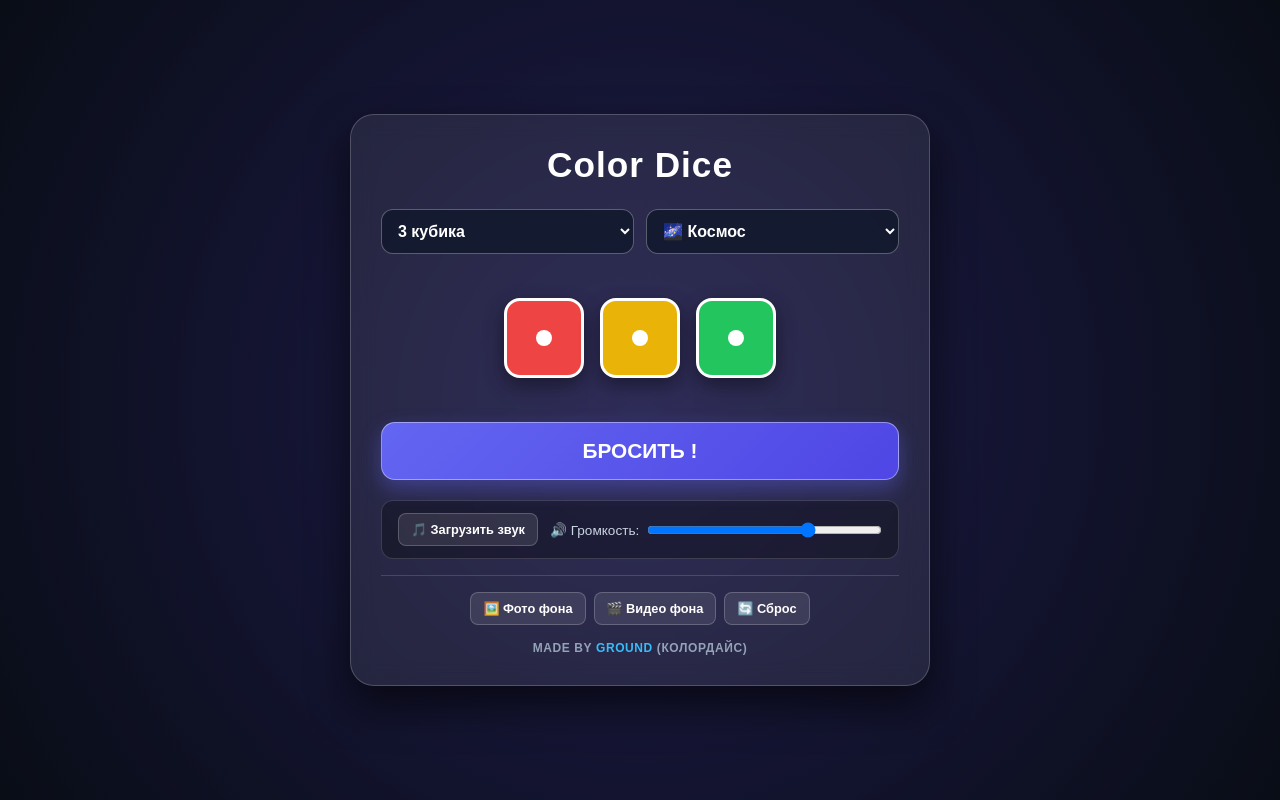
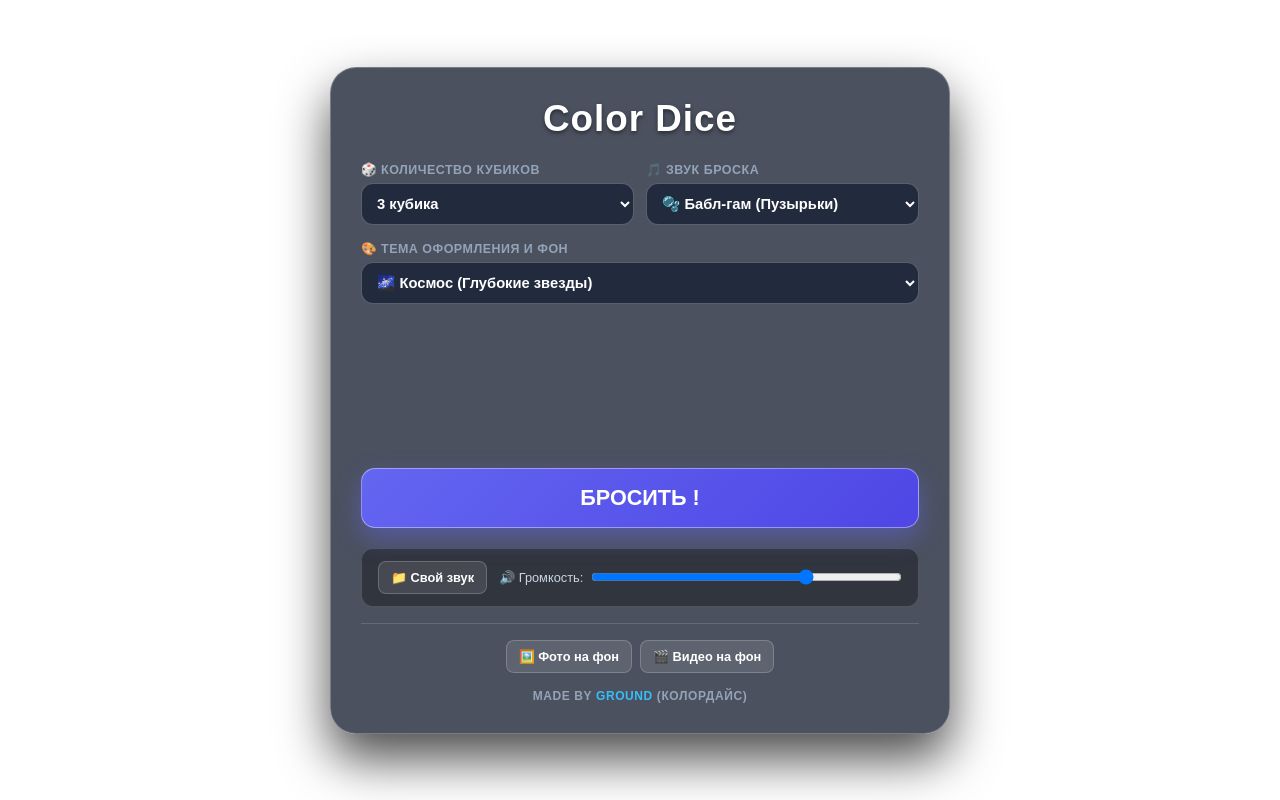
Before and after one commit to itstep5445-rgb/color-diceground228888, a plain HTML site: page index.html in a window 1280 px wide. Drawn offline with Linux system fonts and the light colour scheme.

Commit message:
Update index.html

```diff
--- a/index.html
+++ b/index.html
@@ -14,7 +14,6 @@
 
         body {
             min-height: 100vh;
-            background: radial-gradient(circle at center, #1e1b4b 0%, #090d16 100%);
             background-size: cover;
             background-position: center;
             background-attachment: fixed;
@@ -24,6 +23,7 @@
             justify-content: center;
             padding: 20px;
             color: #ffffff;
+            transition: background 0.5s ease;
         }
 
         #bgVideo {
@@ -40,43 +40,66 @@
             position: relative;
             z-index: 1;
             width: 100%;
-            max-width: 580px;
-            background: rgba(255, 255, 255, 0.08);
-            border: 1px solid rgba(255, 255, 255, 0.2);
-            border-radius: 24px;
+            max-width: 620px;
+            background: rgba(15, 23, 42, 0.75);
+            border: 1px solid rgba(255, 255, 255, 0.25);
+            border-radius: 26px;
             padding: 30px;
-            box-shadow: 0 20px 40px rgba(0, 0, 0, 0.6);
-            backdrop-filter: blur(12px);
-            -webkit-backdrop-filter: blur(12px);
+            box-shadow: 0 25px 50px rgba(0, 0, 0, 0.7);
+            backdrop-filter: blur(14px);
+            -webkit-backdrop-filter: blur(14px);
             text-align: center;
         }
 
         h1 {
-            font-size: 2.2rem;
+            font-size: 2.3rem;
             font-weight: bold;
-            margin-bottom: 24px;
+            margin-bottom: 22px;
             letter-spacing: 1px;
+            text-shadow: 0 2px 4px rgba(0,0,0,0.5);
         }
 
-        .controls-grid {
+        /* Секции классификации */
+        .settings-section {
+            display: grid;
+            grid-template-columns: 1fr 1fr;
+            gap: 12px;
+            margin-bottom: 16px;
+        }
+
+        .control-group {
             display: flex;
-            gap: 12px;
-            margin-bottom: 24px;
+            flex-direction: column;
+            text-align: left;
+            gap: 6px;
+        }
+
+        .control-label {
+            font-size: 0.78rem;
+            font-weight: bold;
+            color: #94a3b8;
+            text-transform: uppercase;
+            letter-spacing: 0.5px;
         }
 
         .styled-select {
-            background-color: rgba(15, 23, 42, 0.8);
+            background-color: rgba(30, 41, 59, 0.9);
             color: #ffffff;
-            border: 1px solid rgba(255, 255, 255, 0.3);
+            border: 1px solid rgba(255, 255, 255, 0.25);
             border-radius: 12px;
-            padding: 12px;
-            font-size: 1rem;
+            padding: 11px;
+            font-size: 0.92rem;
             font-weight: bold;
             cursor: pointer;
-            flex: 1;
+            width: 100%;
             outline: none;
         }
 
+        .styled-select:hover {
+            border-color: rgba(255, 255, 255, 0.5);
+        }
+
+        /* Арена кубиков */
         .dice-arena {
             min-height: 120px;
             display: flex;
@@ -84,19 +107,19 @@
             align-items: center;
             flex-wrap: wrap;
             gap: 16px;
-            margin-bottom: 24px;
+            margin: 22px 0;
             padding: 10px;
         }
 
         .dice {
-            width: 80px;
-            height: 80px;
-            border-radius: 16px;
+            width: 82px;
+            height: 82px;
+            border-radius: 18px;
             border: 3px solid #ffffff;
             display: flex;
             align-items: center;
             justify-content: center;
-            box-shadow: 0 8px 20px rgba(0, 0, 0, 0.4);
+            box-shadow: 0 10px 25px rgba(0, 0, 0, 0.45);
             position: relative;
             user-select: none;
         }
@@ -113,22 +136,22 @@
         }
 
         @keyframes diceAnim {
-            0% { transform: scale(0.5) rotate(-30deg); opacity: 0.3; }
-            70% { transform: scale(1.1) rotate(5deg); }
+            0% { transform: scale(0.5) rotate(-35deg); opacity: 0.3; }
+            70% { transform: scale(1.1) rotate(6deg); }
             100% { transform: scale(1) rotate(0deg); opacity: 1; }
         }
 
         #rollBtn {
             width: 100%;
             padding: 16px;
-            font-size: 1.3rem;
+            font-size: 1.35rem;
             font-weight: bold;
             color: #ffffff;
             background: linear-gradient(135deg, #6366f1 0%, #4f46e5 100%);
             border: 1px solid rgba(255, 255, 255, 0.4);
             border-radius: 14px;
             cursor: pointer;
-            box-shadow: 0 8px 20px rgba(99, 102, 241, 0.4);
+            box-shadow: 0 10px 25px rgba(99, 102, 241, 0.45);
             margin-bottom: 20px;
             transition: filter 0.2s;
         }
@@ -141,11 +164,12 @@
             transform: scale(0.98);
         }
 
-        .audio-settings {
+        /* Панель звука и громкости */
+        .audio-box {
             display: flex;
             align-items: center;
             justify-content: space-between;
-            background: rgba(0, 0, 0, 0.3);
+            background: rgba(0, 0, 0, 0.35);
             border: 1px solid rgba(255, 255, 255, 0.15);
             border-radius: 12px;
             padding: 12px 16px;
@@ -154,16 +178,16 @@
             flex-wrap: wrap;
         }
 
-        .volume-box {
+        .volume-container {
             display: flex;
             align-items: center;
             gap: 8px;
             flex: 1;
-            min-width: 180px;
+            min-width: 160px;
         }
 
-        .volume-box span {
-            font-size: 0.85rem;
+        .volume-container span {
+            font-size: 0.8rem;
             color: #cbd5e1;
             white-space: nowrap;
         }
@@ -173,7 +197,8 @@
             cursor: pointer;
         }
 
-        .tools-bar {
+        /* Панель загрузки пользовательских медиа */
+        .media-bar {
             display: flex;
             flex-wrap: wrap;
             justify-content: center;
@@ -227,8 +252,11 @@
     <div class="main-card">
         <h1>Color Dice</h1>
 
-        <div class="controls-grid">
-            <select id="diceCountSelect" class="styled-select" aria-label="Количество кубиков">
+        <!-- Классификация: Списки настроек (Кубики, Звук, Темы) -->
+        <div class="settings-section">
+            <div class="control-group">
+                <span class="control-label">🎲 Количество кубиков</span>
+                <select id="diceCountSelect" class="styled-select">
                     <option value="1">1 кубик</option>
                     <option value="2">2 кубика</option>
                     <option value="3" selected>3 кубика</option>
@@ -236,11 +264,32 @@
                     <option value="5">5 кубиков</option>
                     <option value="6">6 кубиков</option>
                 </select>
+            </div>
 
-            <select id="themeSelect" class="styled-select" aria-label="Тема оформления">
-                <option value="space">🌌 Космос</option>
-                <option value="cyber">⚡ Киберпанк</option>
-                <option value="sunset">🌅 Закат</option>
+            <div class="control-group">
+                <span class="control-label">🎵 Звук броска</span>
+                <select id="soundSelect" class="styled-select">
+                    <option value="bubble" selected>🫧 Бабл-гам (Пузырьки)</option>
+                    <option value="dice">🎲 Классические кубики</option>
+                    <option value="roulette">🎰 Колесо фортуны</option>
+                    <option value="magic">✨ Магия (Колокольчики)</option>
+                    <option value="retro">👾 8-бит Аркада</option>
+                    <option value="space">🛸 Космический лазер</option>
+                    <option value="mute">🔇 Без звука</option>
+                </select>
+            </div>
+        </div>
+
+        <div class="control-group" style="margin-bottom: 22px;">
+            <span class="control-label">🎨 Тема оформления и фон</span>
+            <select id="themeSelect" class="styled-select">
+                <option value="space">🌌 Космос (Глубокие звезды)</option>
+                <option value="cyber">⚡ Киберпанк (Неоновый фиолет)</option>
+                <option value="sunset">🌅 Закат (Пылающий градиент)</option>
+                <option value="neon">🟢 Неоновая матрица (Темный изумруд)</option>
+                <option value="saturn">🪐 Сатурн (Космическая планета)</option>
+                <option value="forest">🌲 Лесная поляна (Глубокий мох)</option>
+                <option value="neptune">🌊 Нептун (Океанский ультрамарин)</option>
             </select>
         </div>
 
@@ -248,30 +297,30 @@
 
         <button type="button" id="rollBtn">БРОСИТЬ !</button>
 
-        <div class="audio-settings">
+        <!-- Настройка громкости и загрузка своего звука -->
+        <div class="audio-box">
             <label class="tool-btn" style="margin:0; cursor:pointer;">
-                🎵 Загрузить звук
+                📁 Свой звук
                 <input type="file" id="soundInput" accept="audio/*">
             </label>
 
-            <div class="volume-box">
+            <div class="volume-container">
                 <span>🔊 Громкость:</span>
                 <input type="range" id="volumeRange" min="0" max="1" step="0.05" value="0.7">
             </div>
         </div>
 
-        <div class="tools-bar">
+        <!-- Загрузка своих фонов (фото/видео) -->
+        <div class="media-bar">
             <label class="tool-btn">
-                🖼️ Фото фона
+                🖼️ Фото на фон
                 <input type="file" id="bgImageInput" accept="image/*">
             </label>
 
             <label class="tool-btn">
-                🎬 Видео фона
+                🎬 Видео на фон
                 <input type="file" id="bgVideoInput" accept="video/*">
             </label>
-
-            <button type="button" class="tool-btn" id="resetBgBtn">🔄 Сброс</button>
         </div>
 
         <div class="footer-credit">
@@ -291,6 +340,7 @@
 
         const diceArena = document.getElementById('diceArena');
         const diceCountSelect = document.getElementById('diceCountSelect');
+        const soundSelect = document.getElementById('soundSelect');
         const rollBtn = document.getElementById('rollBtn');
         const themeSelect = document.getElementById('themeSelect');
         const soundInput = document.getElementById('soundInput');
@@ -299,123 +349,34 @@
         const bgVideo = document.getElementById('bgVideo');
         const bgImageInput = document.getElementById('bgImageInput');
         const bgVideoInput = document.getElementById('bgVideoInput');
-        const resetBgBtn = document.getElementById('resetBgBtn');
 
         let customAudio = null;
         let customAudioUrl = null;
         let bgObjectUrl = null;
+        let audioCtx = null;
 
+        // Звуковой движок (Web Audio API + Бабл-гам + Свой звук)
         function playRollSound() {
-            if (!customAudio) return;
+            const soundType = soundSelect.value;
+            if (soundType === 'mute') return;
+
+            if (soundType === 'custom' && customAudio) {
                 customAudio.currentTime = 0;
                 customAudio.volume = parseFloat(volumeRange.value);
                 customAudio.play().catch(() => {});
+                return;
             }
 
-        volumeRange.addEventListener('input', () => {
-            if (customAudio) {
-                customAudio.volume = parseFloat(volumeRange.value);
+            if (!audioCtx) {
+                audioCtx = new (window.AudioContext || window.webkitAudioContext)();
             }
-        });
-
-        function rollDice(withSound = true) {
-            const count = parseInt(diceCountSelect.value, 10);
-            diceArena.innerHTML = '';
-
-            if (withSound) {
-                playRollSound();
+            if (audioCtx.state === 'suspended') {
+                audioCtx.resume();
             }
 
-            for (let i = 0; i < count; i++) {
-                const randomColor = diceColors[Math.floor(Math.random() * diceColors.length)];
-                const diceEl = document.createElement('div');
-                diceEl.className = 'dice rolling';
-                diceEl.style.backgroundColor = randomColor.hex;
+            const now = audioCtx.currentTime;
+            const vol = parseFloat(volumeRange.value);
 
-                const dot = document.createElement('div');
-                dot.className = 'dice-dot';
-                diceEl.appendChild(dot);
-
-                diceArena.appendChild(diceEl);
-            }
-        }
-
-        rollBtn.addEventListener('click', () => rollDice(true));
-        diceCountSelect.addEventListener('change', () => rollDice(true));
-
-        document.addEventListener('keydown', (e) => {
-            if (e.code === 'Space' && !['BUTTON', 'SELECT', 'INPUT'].includes(document.activeElement.tagName)) {
-                e.preventDefault();
-                rollDice(true);
-            }
-        });
-
-        themeSelect.addEventListener('change', (e) => {
-            const theme = e.target.value;
-            if (theme === 'space') {
-                document.body.style.background = 'radial-gradient(circle at center, #1e1b4b 0%, #090d16 100%)';
-            } else if (theme === 'cyber') {
-                document.body.style.background = 'linear-gradient(135deg, #09090b 0%, #3b0764 50%, #831843 100%)';
-            } else if (theme === 'sunset') {
-                document.body.style.background = 'linear-gradient(180deg, #2e1065 0%, #701a75 50%, #9a3412 100%)';
-            }
-        });
-
-        soundInput.addEventListener('change', (e) => {
-            const file = e.target.files[0];
-            if (!file) return;
-
-            if (customAudioUrl) {
-                URL.revokeObjectURL(customAudioUrl);
-            }
-            customAudioUrl = URL.createObjectURL(file);
-            customAudio = new Audio(customAudioUrl);
-            customAudio.volume = parseFloat(volumeRange.value);
-
-            soundInput.parentElement.innerHTML = `🎵 ${file.name.slice(0, 12)}... <input type="file" id="soundInput" accept="audio/*">`;
-            document.getElementById('soundInput').addEventListener('change', arguments.callee);
-            playRollSound();
-        });
-
-        bgImageInput.addEventListener('change', (e) => {
-            const file = e.target.files[0];
-            if (!file) return;
-
-            if (bgObjectUrl) URL.revokeObjectURL(bgObjectUrl);
-            bgVideo.style.display = 'none';
-            bgVideo.src = '';
-
-            bgObjectUrl = URL.createObjectURL(file);
-            document.body.style.backgroundImage = `url('${bgObjectUrl}')`;
-        });
-
-        bgVideoInput.addEventListener('change', (e) => {
-            const file = e.target.files[0];
-            if (!file) return;
-
-            if (bgObjectUrl) URL.revokeObjectURL(bgObjectUrl);
-            document.body.style.backgroundImage = '';
-
-            bgObjectUrl = URL.createObjectURL(file);
-            bgVideo.src = bgObjectUrl;
-            bgVideo.style.display = 'block';
-        });
-
-        resetBgBtn.addEventListener('click', () => {
-            if (bgObjectUrl) {
-                URL.revokeObjectURL(bgObjectUrl);
-                bgObjectUrl = null;
-            }
-            document.body.style.backgroundImage = '';
-            bgVideo.style.display = 'none';
-            bgVideo.src = '';
-            bgImageInput.value = '';
-            bgVideoInput.value = '';
-            document.body.style.background = 'radial-gradient(circle at center, #1e1b4b 0%, #090d16 100%)';
-            themeSelect.value = 'space';
-        });
-
-        rollDice(false);
-    </script>
-</body>
-</html>
+            if (soundType === 'bubble') {
+                // Звук "Бабл-гам" (веселые водные пузырьки)
+                [0, 0.08, 0.16, 0.24].forEach((delay, idx) => {
```
Lines whose indentation alone changed are shown as unchanged.
